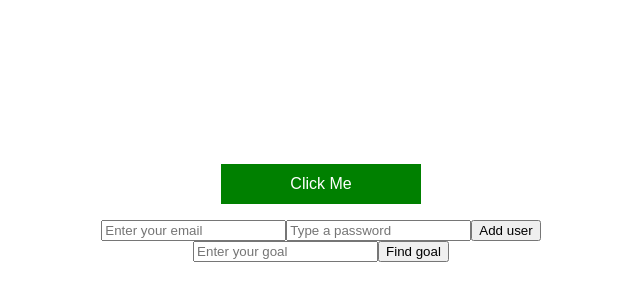
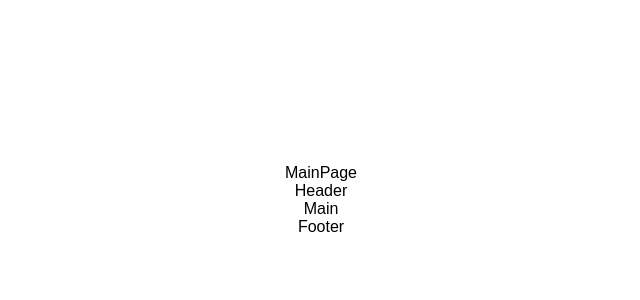
Before and after one commit to TsJennyfer/Life_progress, a React (Create React App) app in the folder client/: page / in a window 1280 px wide. Shown: the part 36-336 px from the top of the page, without its empty margins (319-959 px from the left). Built offline with nearby package versions, Linux system fonts and the light colour scheme.

Commit message:
Przebudowa kodu, dodanie podstawowych komponentów

```diff
--- a/client/src/App.js
+++ b/client/src/App.js
@@ -4,12 +4,13 @@ import logo from './logo.svg';
 import axios from 'axios';
 // import formularza
 import Form from './components/Form';
+import MainPage from './components/MainPage';
 
 class App extends Component {
   constructor () {
     super()
     this.state = {
-      goal: ''
+      goal: {}
     }
 
     this.handleClick = this.handleClick.bind(this)
@@ -26,10 +27,9 @@ class App extends Component {
   render () {
     return (
       <div className='button__container'>
-        <button  className='button' onClick={this.handleClick}>Click Me</button>
-        <p>{this.state.goal}</p>
-        {/* tutaj jest wstawiony formularz, który jest w components/Form.js*/}
-        <Form />
+        {/* <button  className='button' onClick={this.handleClick}>Click Me</button>
+        <p>{this.state.goal}</p> */}
+        <MainPage />
       </div>
     )
   }
--- /dev/null
+++ b/client/src/components/Cel.js
@@ -0,0 +1,18 @@
+// To jest pojedynczy cel
+import React from 'react';
+import axios from 'axios';
+
+class Cel extends React.Component {
+    constructor(props) {
+        super(props);
+    }
+
+
+    render() {
+
+        return (
+            <div>Cel</div>
+        )
+    }
+}
+export default Cel;
--- /dev/null
+++ b/client/src/components/Footer.js
@@ -0,0 +1,14 @@
+// To jest Footer = stopka - dolna część strony
+import React from 'react';
+
+class Footer extends React.Component {
+    render() {
+        return (
+            <div>
+                Footer
+            </div>
+        )
+    }
+}
+
+export default Footer;
--- a/client/src/components/Form.js
+++ b/client/src/components/Form.js
@@ -12,18 +12,45 @@ class Form extends React.Component {
     this.state = {
       email: "",
       userPassword: "",
-      goal:"",
+      // cele są obiektami
+      goal: {}
+
     };
   }
 
-      handleEmail(event){
+  // wyświetlanie jednego celu
+  // wyswietlCel(nazwa) {
+  //   nazwa.preventDefault();
+  //   const cele = {...this.state.goal};
+
+
+  //   axios.get('/goals/' + this.state.goal, {
+  //     //goal: this.state.goal,
+  //   })
+  //     .then(response => {
+
+  //       //cele[response.data.name] = response.data;
+  //       console.log(response, 'Goal found!');
+  //     })
+  //     .catch(err => {
+  //       console.log(err, 'Goal not found, try again.');
+  //     });
+
+  //   this.setState({
+  //     goal: "",
+  //   });
+  // }
+
+
+
+  handleEmail(event) {
     this.setState({ email: event.target.value });
   }
-      handlePassword(event){
+  handlePassword(event) {
     this.setState({ userPassword: event.target.value });
   }
 
-      handleGoal(event){
+  handleGoal(event) {
     this.setState({ goal: event.target.value });
   }
 
@@ -55,27 +82,25 @@ class Form extends React.Component {
   //Znalezienie celu
   findGoal = event => {
     event.preventDefault();
-          this.setState({
-            goal: event.target.value,
-          });
 
-          axios.get('/goals/'+ this.state.goal, {
+
+    axios.get('/goals/' + this.state.goal, {
       goal: this.state.goal,
     })
       .then(response => {
 
+        this.setState({
+          goal: response.data,
+        });
         console.log(response, 'Goal found!');
       })
       .catch(err => {
         console.log(err, 'Goal not found, try again.');
       });
 
-          this.setState({
-            goal: "",
-          });
   }
 
-        render () {
+  render() {
     return (
       <div>
         <form className="registerForm" onSubmit={this.addUser}>
--- /dev/null
+++ b/client/src/components/Heared.js
@@ -0,0 +1,14 @@
+// To jest header strony
+import React from 'react';
+
+class Header extends React.Component {
+    render() {
+        return (
+            <div>
+                Header
+            </div>
+        )
+    }
+}
+
+export default Header;
--- /dev/null
+++ b/client/src/components/Main.js
@@ -0,0 +1,16 @@
+// To jest Main - środkowa część strony wyświetlająca część główną
+import React from 'react';
+import Cel from './Cel'
+
+class Main extends React.Component {
+    render() {
+        return (
+            <div>
+                Main
+
+            </div>
+        )
+    }
+}
+
+export default Main;
--- /dev/null
+++ b/client/src/components/MainPage.js
@@ -0,0 +1,29 @@
+// To jest główny element w react
+// W nim będą renderowane: header, main, stopka
+// Tutaj również są trzymane dane = stany
+import React from 'react';
+import Header from './Heared';
+import Main from './Main';
+import Footer from './Footer'
+
+class MainPage extends React.Component {
+    // konstruktor, tu są inicjowane puste stany=dane
+    constructor() {
+        super()
+        this.state = {
+            goals: {}
+        }
+    }
+        render() {
+            return (
+                <div>
+                    MainPage
+                    <Header />
+                    <Main />
+                    <Footer />
+                </div>
+            )
+        }
+    }
+
+    export default MainPage;
```
Lines whose indentation alone changed are shown as unchanged.
